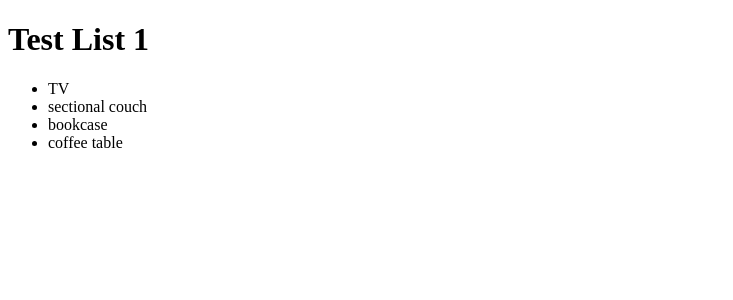
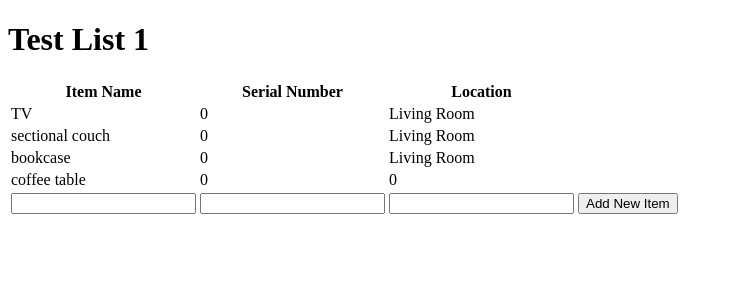
Before and after one commit to jdiket/InventoryMyHome_BackEnd, a Django app: page /lists/2 in a window 1280 px wide. Shown: the top 300 px of the page, without its empty margins (0-733 px from the left). Run offline with Django 3.2, Linux system fonts and the light colour scheme; data comes from the database, SQL or seed files in the repository; both versions use the stored data as it was after the commit.

Commit message:
can now add items to list, adjusted list views to tables

```diff
--- a/Inventory/templates/Inventory/list.html
+++ b/Inventory/templates/Inventory/list.html
@@ -2,16 +2,41 @@
 
 {% block content %}
 
-<h1>{{ list.name }}</h1>
+    <h1>{{ list.name }}</h1>
 
-    <ul>
-        {% for item in list.item_set.all %}
+    <form method="post" action="#">
+        {% csrf_token %}
 
-            <li>{{ item.name }}</li>
+        <table>
+            <thead>
+                <tr>
+                    <th>Item Name</th>
+                    <th>Serial Number</th>
+                    <th>Location</th>
+                    <th></th>
+                </tr>
+            </thead>
+            <tbody>
+                {% for item in list.item_set.all %}
+                    <tr>
+                        <td>{{ item.name }}</td>
+                        <td>{{ item.serial }}</td>
+                        <td>{{ item.location }}</td>
+                        <td></td>
+                    </tr>
+                {% endfor %}
 
-        {% endfor %}
-    </ul>
+                    <tr>
+                        <td><input type="text" name="name" /></td>
+                        <td><input type="text" name="serial" /></td>
+                        <td><input type="text" name="location" /></td>
+                        <td><button type="submit" name="submit" value="new_item">Add New Item</button></td>
+                    </tr>
+            </tbody>
+        </table>
 
 
 
+    </form>
+
 {% endblock %}
--- a/Inventory/views.py
+++ b/Inventory/views.py
@@ -12,9 +12,16 @@ def lists(request):
     ls = InventoryList.objects.all()
     return render(request, "Inventory/index.html", {"ls": ls})
 
-def detail_list(request, id):
+def detail_list(response, id):
     ls = InventoryList.objects.get(id=id)
-    return render(request, "Inventory/list.html", {"list": ls})
+
+    if response.method == "POST":
+        _name = response.POST.get("name")
+        _serial = response.POST.get("serial")
+        _location = response.POST.get("location")
+        ls.item_set.create(name=_name, serial=_serial, location=_location)
+
+    return render(response, "Inventory/list.html", {"list": ls})
 
 def create(response):
     if response.method == "POST":
```
Also changed, not shown: db.sqlite3.
